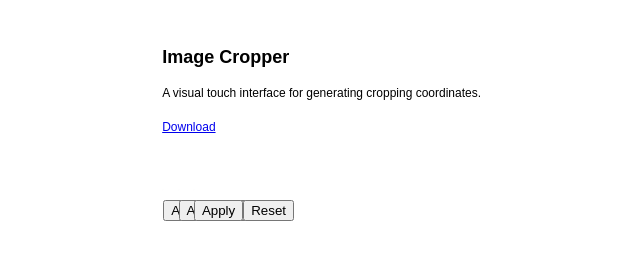
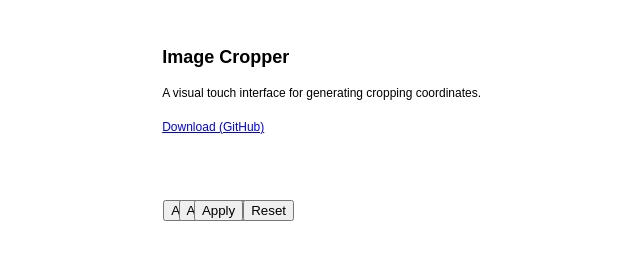
Before and after one commit to WoollyMittens/photo-cropper, a plain HTML site: page index.html in a window 1280 px wide. Shown: the full height of the page, 17-657 px from the left. Drawn offline with Linux system fonts and the light colour scheme.

```diff
--- a/index.html
+++ b/index.html
@@ -23,7 +23,7 @@
 			<article>
 				<h2>Image Cropper</h2>
 				<p>A visual touch interface for generating cropping coordinates.</p>
-				<p><a class="button downloadButton" href="http://www.woollymittens.nl/downloads/cropper.zip" target="_blank">Download</a></p>
+				<p><a class="button downloadButton" href="http://github.com/WoollyMittens/useful-cropper" target="_blank">Download (GitHub)</a></p>
 			</article>
 			<aside>
 
--- a/scss/cropper.scss
+++ b/scss/cropper.scss
@@ -1,12 +1,9 @@
 /*
 	Reference Styling for an Image Cropper
 */
-
 @media all {
-
 	@import "compass/css3";
 	@import "compass/utilities";
-
 	/*
 		cropper
 	*/
@@ -125,7 +122,6 @@
 			}
 		}
 	}
-
 }
 @media (min-width: 1200px) {}
 @media (min-width: 980px) and (max-width: 1199px) {}
```
Also changed, not shown: css/cropper.css.
